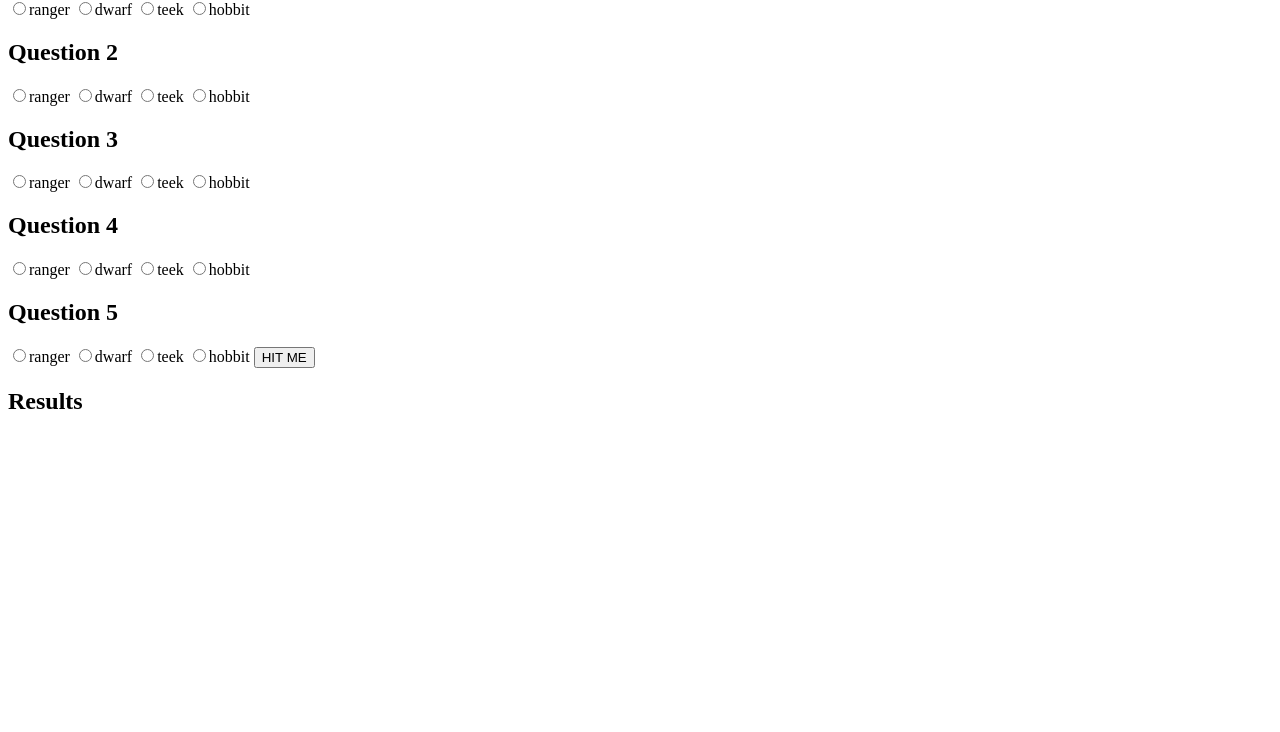
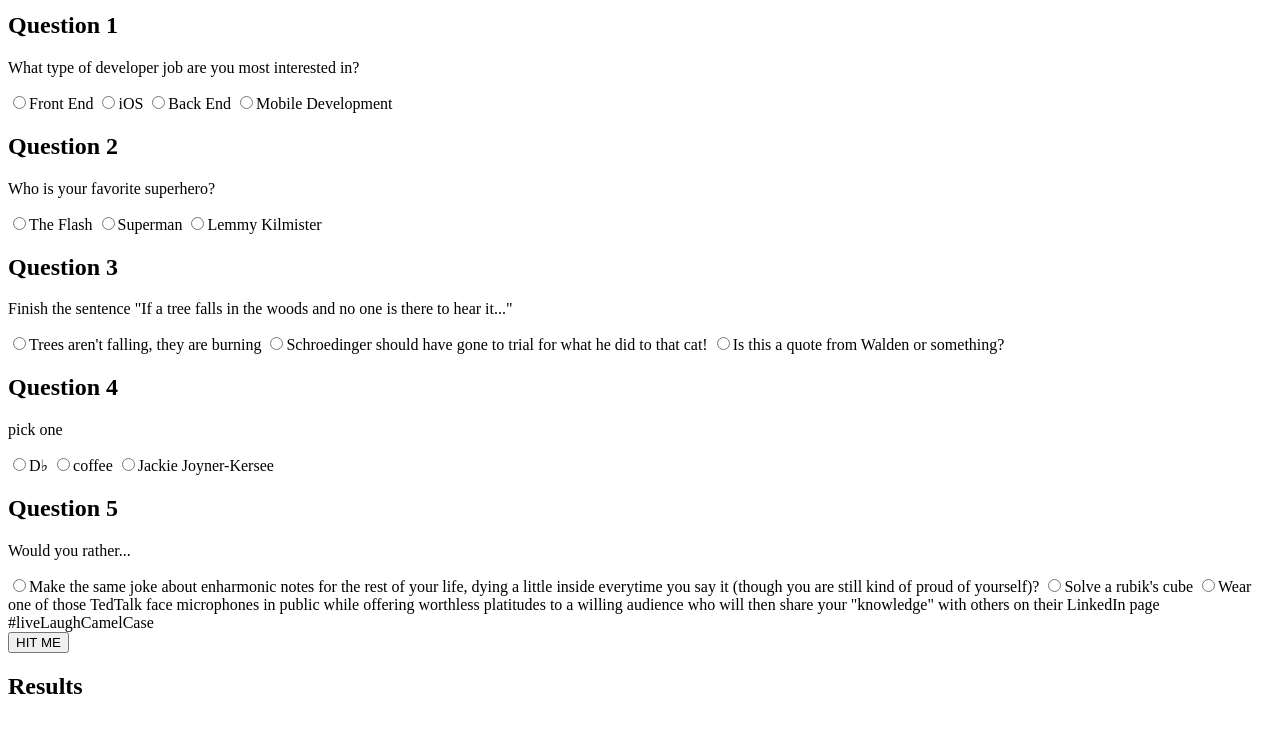
Before and after one commit to pletourneau/whichLanguage, a plain HTML site: page index.html in a window 1280 px wide. Shown: the part 68-800 px from the top of the page. Drawn offline with Linux system fonts and the light colour scheme.

Commit message:
finish HTML questions

```diff
--- a/index copy.html
+++ /dev/null
@@ -1,56 +0,0 @@
-<!DOCTYPE html>
-<html lang="en">
-<head>
-  <meta charset="UTF-8">
-  <meta name="viewport" content="width=device-width, initial-scale=1.0">
-  <script src="js/scripts.js"></script>
-  <link rel="stylesheet" href="css/styles.css">
-  <title>character build</title>
-</head>
-<body>
-  <h1>make me a goober</h1>
-
-  <form id="char">
-
-    <label for="input1">enter name of character</label>
-    <input id="input1" type="text">
-    <br />
-    <br />
-    choose two abilities below
-    <br />
-    <label for="a1">
-      <input type="checkbox" name="ability" value="Endurance">endurance
-    </label>
-    <label for="a2">
-      <input type="checkbox" name="ability" value="Stealth">stealth
-    </label>
-    <label for="a3">
-      <input type="checkbox" name="ability" value="Healing">healing
-    </label>
-    <label for="a4">
-      <input type="checkbox" name="ability" value="Languages">languages
-    </label>
-    <br />
-    <br />
-    <label>
-      choose one mythical race
-      <br />
-      <input type="radio" name="mythRace" value="Ranger">ranger
-    </label>
-    <label>
-      <input type="radio" name="mythRace" value="Dwarf">dwarf
-    </label>
-    <label>
-      <input type="radio" name="mythRace" value="Teek">teek
-    </label>
-    <label>
-      <input type="radio" name="mythRace" value="Hobbit">hobbit
-    </label>
-    <br />
-    <button type="submit" class="btn">HIT ME</button>
-  </form>
-
-  <h2>Results</h2>
-  <p id="output"></p>
-</body>
-</html>
--- a/index.html
+++ b/index.html
@@ -8,7 +8,7 @@
   <title>Document</title>
 </head>
 <body>
-
+  <h1>Which language should I learn first?</h1>
   <form id="char">
 
     <!-- <label for="input1">enter name of character</label>
@@ -28,76 +28,75 @@
     </label> -->
 
     <h2>Question 1</h2>
+    <p>What type of developer job are you most interested in?</p>
     <label>
-      <input type="radio" name="q1" value="whichLan">ranger
+      <input type="radio" name="q1" value="js">Front End
     </label>
     <label>
-      <input type="radio" name="q1" value="whichLan">dwarf
+      <input type="radio" name="q1" value="swift">iOS
     </label>
     <label>
-      <input type="radio" name="q1" value="whichLan">teek
+      <input type="radio" name="q1" value="c#">Back End
     </label>
     <label>
-      <input type="radio" name="q1" value="whichLan">hobbit
+      <input type="radio" name="q1" value="js">Mobile Development
     </label>
 
     <h2>Question 2</h2>
+    <p>Who is your favorite superhero?</p>
     <label>
-      <input type="radio" name="q2" value="whichLan">ranger
+      <input type="radio" name="q2" value="swift">The Flash
     </label>
     <label>
-      <input type="radio" name="q2" value="whichLan">dwarf
+      <input type="radio" name="q2" value="js">Superman
     </label>
     <label>
-      <input type="radio" name="q2" value="whichLan">teek
-    </label>
-    <label>
-      <input type="radio" name="q2" value="whichLan">hobbit
+      <input type="radio" name="q2" value="c#">Lemmy Kilmister
     </label>
 
     <h2>Question 3</h2>
+    <p>Finish the sentence "If a tree falls in the woods and no one is there to hear it..."</p>
     <label>
-      <input type="radio" name="q3" value="whichLan">ranger
+      <input type="radio" name="q3" value="swift">Trees aren't falling, they are burning
     </label>
     <label>
-      <input type="radio" name="q3" value="whichLan">dwarf
+      <input type="radio" name="q3" value="c#">Schroedinger should have gone to trial for what he did to that cat!
     </label>
     <label>
-      <input type="radio" name="q3" value="whichLan">teek
+      <input type="radio" name="q3" value="js">Is this a quote from Walden or something?
+    </label>
+
+
+    <h2>Question 4</h2>
+    <p>pick one</p>
+    <label>
+      <input type="radio" name="q4" value="c#">D<span>&#x266d</span>
     </label>
     <label>
-      <input type="radio" name="q3" value="whichLan">hobbit
-    </label>
-
-    <h2>Question 4</h2>
-    <label>
-      <input type="radio" name="q4" value="whichLan">ranger
+      <input type="radio" name="q4" value="js">coffee
     </label>
     <label>
-      <input type="radio" name="q4" value="whichLan">dwarf
-    </label>
-    <label>
-      <input type="radio" name="q4" value="whichLan">teek
-    </label>
-    <label>
-      <input type="radio" name="q4" value="whichLan">hobbit
+      <input type="radio" name="q4" value="swift">Jackie Joyner-Kersee
     </label>
 
     <h2>Question 5</h2>
+    <p>Would you rather...</p>
     <label>
-      <input type="radio" name="q5" value="whichLan">ranger
+      <input type="radio" name="q5" value="c#">Make the same joke about enharmonic notes for the rest of your life, dying a little inside everytime you say it (though you are still kind of proud of yourself)?
     </label>
     <label>
-      <input type="radio" name="q5" value="whichLan">dwarf
+      <input type="radio" name="q5" value="js">Solve a rubik's cube
     </label>
     <label>
-      <input type="radio" name="q5" value="whichLan">teek
-    </label>
-    <label>
-      <input type="radio" name="q5" value="whichLan">hobbit
+      <input type="radio" name="q5" value="swift">Wear one of those TedTalk face microphones in public while offering worthless platitudes to a willing audience who will then share your "knowledge" with others on their LinkedIn page #liveLaughCamelCase
     </label>
 
-    <button type="submit" class="btn">HIT ME</button>
+
+    <div>
+      <button type="submit" class="btn">HIT ME</button>
+    </div>
+
+
   </form>
 
   <h2>Results</h2>
```
